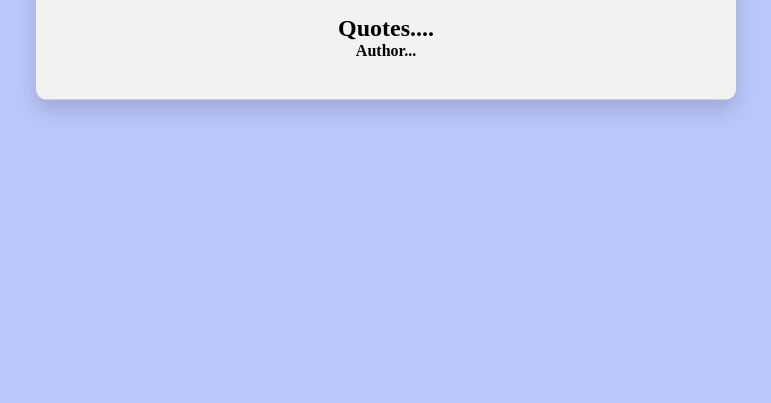
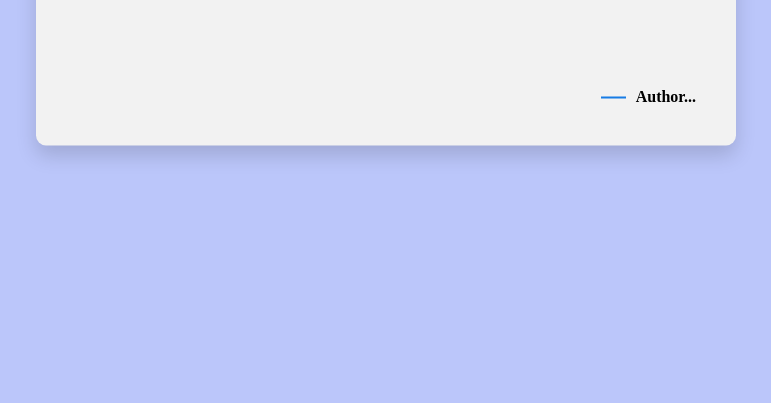
Before and after one commit to tonmoy3673/Quotes-App, a plain HTML site: page index.html in a window 1280 px wide. Shown: the part 397-800 px from the top of the page, without its empty margins (254-1025 px from the left). Drawn offline with Linux system fonts and the light colour scheme.

Commit message:
:lipstick: design the UI

```diff
--- a/style.css
+++ b/style.css
@@ -20,7 +20,7 @@ body{
 
 }
 .title{
-    font-size: 2.1rem;
+    font-size: 2rem;
     margin-bottom: 30px;
     position: relative;
 }
@@ -35,3 +35,27 @@ body{
     left:50%;
     transform: translateX(-50%);
 }
+#quote{
+    font-size: 1.6rem;
+    min-height: 110px;
+}
+#quote::before, #quote::after{
+    content: '"';
+}
+#author{
+    display: block;
+    float: right;
+    margin-top: 10px;
+    position: relative;
+    font-size: 1rem;
+}
+#author::before{
+    content: '';
+    height: 2px;
+    width: 25px;
+    background: rgb(23, 124, 229);
+    position: absolute;
+    top: 50%;
+    left: -35px;
+
+}
```
